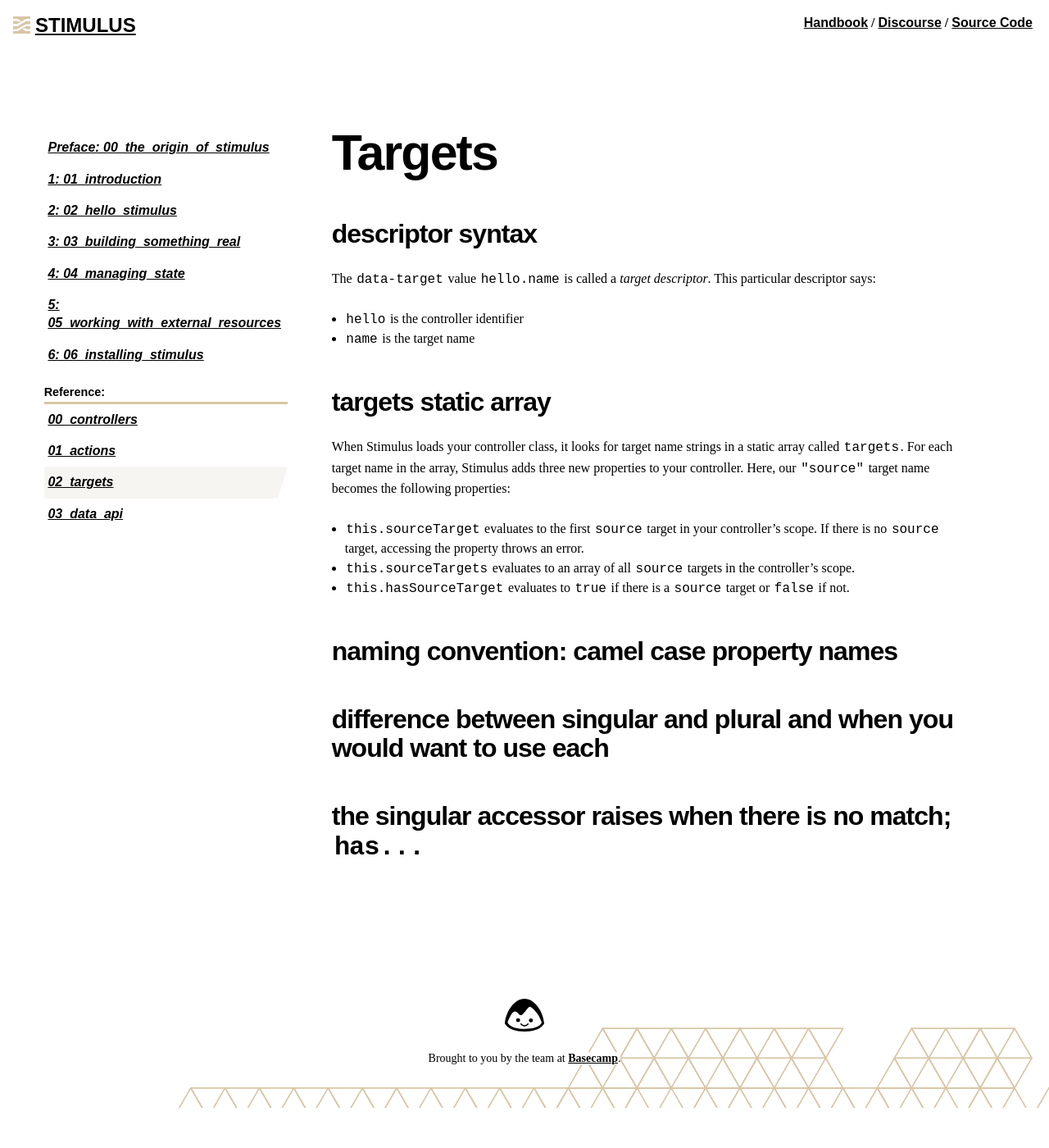
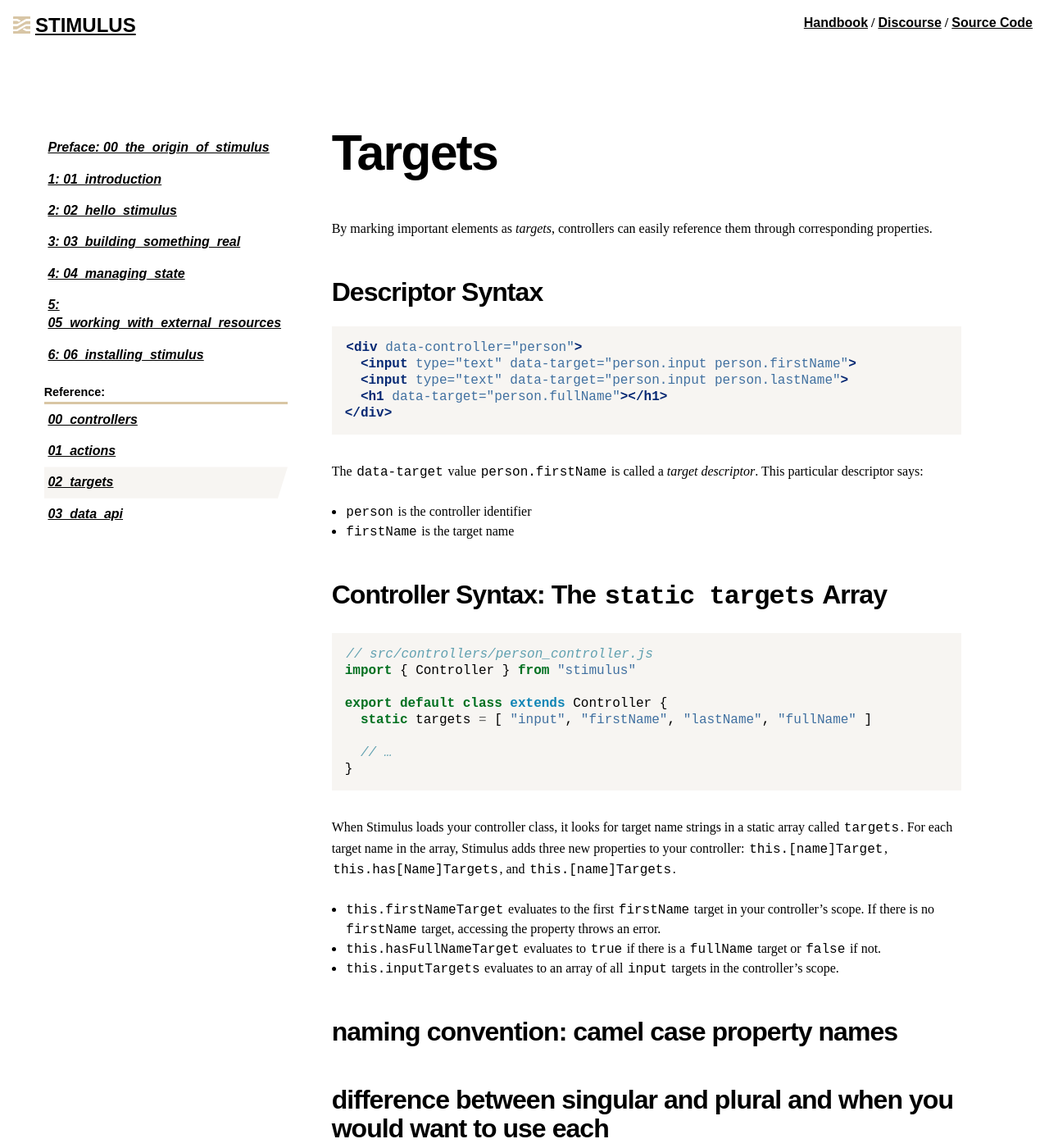
Before and after one commit to hotwired/stimulus-site, a Jekyll site: the page built from _reference/02_targets.md, in a window 1280 px wide and 1400 px high. Shown: the whole window at 82% size. Built offline with Jekyll 4.4.1, drawn with Linux system fonts in a browser that asks for light colours; some web fonts are replaced; comment, search, counter and statistics services are not loaded.

Commit message:
Start filling in the Targets reference

````diff
--- a/_reference/02_targets.md
+++ b/_reference/02_targets.md
@@ -5,19 +5,40 @@
 
 # Targets
 
-## descriptor syntax
+By marking important elements as _targets_, controllers can easily reference them through corresponding properties.
 
-The `data-target` value `hello.name` is called a _target descriptor_. This particular descriptor says:
-* `hello` is the controller identifier
-* `name` is the target name
+## Descriptor Syntax
 
-## targets static array
+```html
+<div data-controller="person">
+  <input type="text" data-target="person.input person.firstName">
+  <input type="text" data-target="person.input person.lastName">
+  <h1 data-target="person.fullName"></h1>
+</div>
+```
 
-When Stimulus loads your controller class, it looks for target name strings in a static array called `targets`. For each target name in the array, Stimulus adds three new properties to your controller. Here, our `"source"` target name becomes the following properties:
+The `data-target` value `person.firstName` is called a _target descriptor_. This particular descriptor says:
+* `person` is the controller identifier
+* `firstName` is the target name
 
-* `this.sourceTarget` evaluates to the first `source` target in your controller's scope. If there is no `source` target, accessing the property throws an error.
-* `this.sourceTargets` evaluates to an array of all `source` targets in the controller's scope.
-* `this.hasSourceTarget` evaluates to `true` if there is a `source` target or `false` if not.
+## Controller Syntax: The `static targets` Array
+
+```js
+// src/controllers/person_controller.js
+import { Controller } from "stimulus"
+
+export default class extends Controller {
+  static targets = [ "input", "firstName", "lastName", "fullName" ]
+
+  // …
+}
+```
+
+When Stimulus loads your controller class, it looks for target name strings in a static array called `targets`. For each target name in the array, Stimulus adds three new properties to your controller: `this.[name]Target`, `this.has[Name]Targets`, and `this.[name]Targets`.
+
+* `this.firstNameTarget` evaluates to the first `firstName` target in your controller's scope. If there is no `firstName` target, accessing the property throws an error.
+* `this.hasFullNameTarget` evaluates to `true` if there is a `fullName` target or `false` if not.
+* `this.inputTargets` evaluates to an array of all `input` targets in the controller's scope.
 
 ## naming convention: camel case property names
 
````
